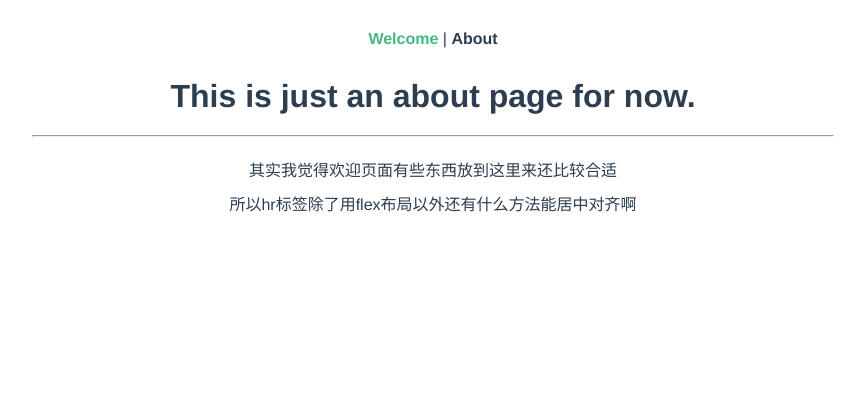
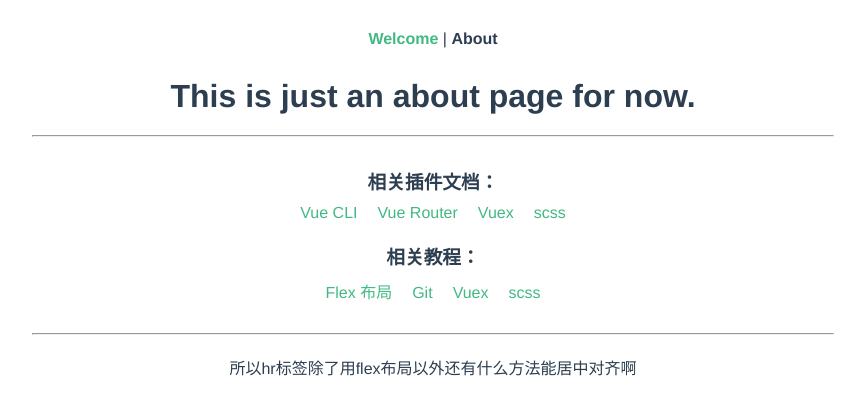
Before and after one commit to NPER2012/Practice-shijian2020, a Vue app: page /#/about in a window 1280 px wide. Shown: the top 414 px of the page, without its empty margins (207-1072 px from the left). Built offline with nearby package versions, Linux system fonts and the light colour scheme.

Commit message:
add links

```diff
--- a/src/App.vue
+++ b/src/App.vue
@@ -30,6 +30,7 @@ $text-color-highlight: #42b983; //高亮文字颜色
     text-decoration: none; //链接下划线取消
       color: $text-color-highlight;
   }
+
 }
 
 #nav { //导航栏
--- a/src/views/About.vue
+++ b/src/views/About.vue
@@ -2,7 +2,21 @@
   <div class="about">
     <h1>This is just an about page for now.</h1>
     <hr>
-    <p>其实我觉得欢迎页面有些东西放到这里来还比较合适</p>
+    <h3>相关插件文档：</h3>
+    <ul>
+      <li><a href="https://cli.vuejs.org/zh/" target="_blank" rel="noopener">Vue CLI</a></li>
+      <li><a href="https://router.vuejs.org/zh/" target="_blank" rel="noopener">Vue Router</a></li>
+      <li><a href="https://vuex.vuejs.org/zh/" target="_blank" rel="noopener">Vuex</a></li>
+      <li><a href="https://www.sass.hk/docs/" target="_blank" rel="noopener">scss</a></li>
+    </ul>
+    <h3>相关教程：</h3>
+    <ul>
+      <li><a href="http://www.ruanyifeng.com/blog/2015/07/flex-grammar.html" target="_blank" rel="noopener">Flex 布局</a></li>
+      <li><a href="https://www.liaoxuefeng.com/wiki/896043488029600" target="_blank" rel="noopener">Git</a></li>
+      <li><a href="https://segmentfault.com/a/1190000009404727" target="_blank" rel="noopener">Vuex</a></li>
+      <li><a href="https://www.sass.hk/guide/" target="_blank" rel="noopener">scss</a></li>
+    </ul>
+    <hr>
     <p>所以hr标签除了用flex布局以外还有什么方法能居中对齐啊</p>
   </div>
 </template>
@@ -20,4 +34,16 @@ hr {
 p{
   margin-bottom: 10px;
 }
+h3{
+  margin: 10px;
+}
+ul {
+  list-style-type: none;
+  padding: 0;
+  margin-bottom: 10px;
+}
+li {
+  display: inline-block;
+  margin: 0 10px;
+}
 </style>
```
